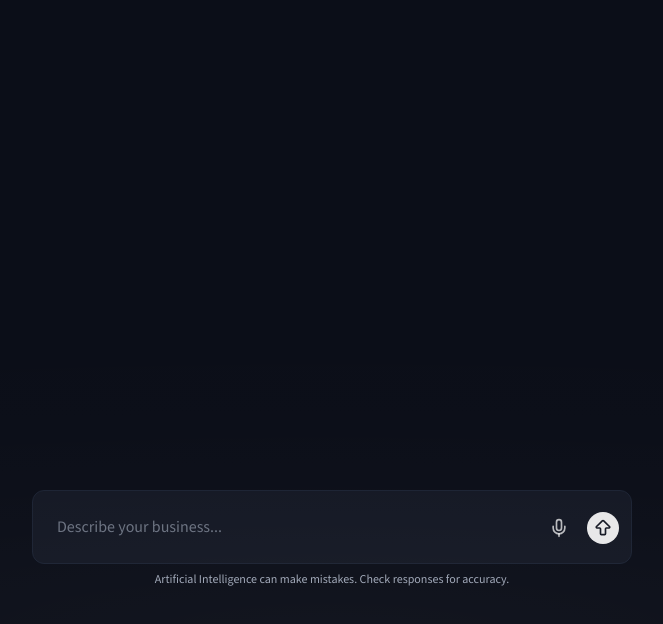
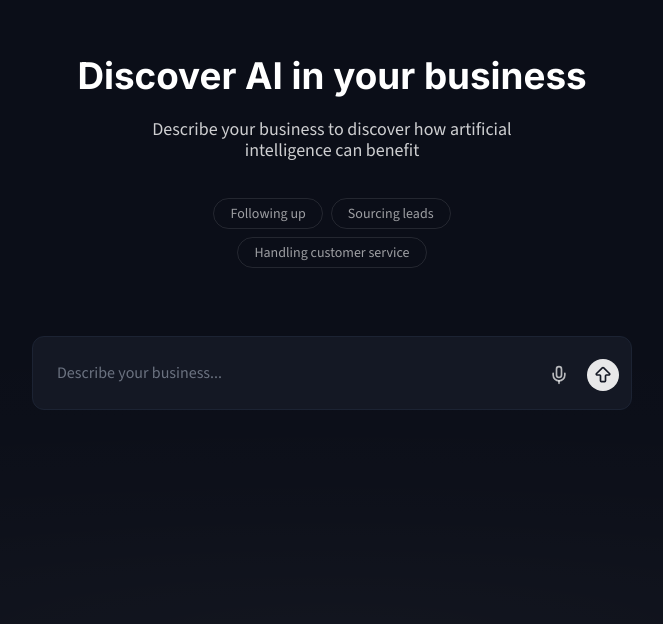
Before and after one commit to jake-harrisliston-dev/personal-ai-chatbot, a React app in the folder frontend/: page / in a window 1280 px wide. Shown: the part 166-790 px from the top of the page, without its empty margins (308-971 px from the left). Built offline with nearby package versions, Linux system fonts and the light colour scheme; the HTML template or start-up script is replaced by a standard one.

Commit message:
feat: start convo logic added

```diff
--- a/frontend/src/App.jsx
+++ b/frontend/src/App.jsx
@@ -8,20 +8,39 @@ import ChatInterface from './components/ChatInterface/ChatInterface'
 
 function App() {
 
+  const [showLandingTitle, setShowLandingTitle] = useState(true)
+  const [showChatInterface, setShowChatInterface] = useState(false)
   const [showModal, setShowModal] = useState(false)
+
+  const handleStartConvo = (message) => {
+    console.log("Message recieved in App.jsx: ", message)
+    setShowLandingTitle(false)
+    setShowChatInterface(true)
+    setShowModal(true)
+  }
 
 
 
   return (
     <div className="chat-page">
-        <ChatInterface />
         <div className='gradient-overlay'></div>
 
       {showModal &&
       <Modal
-        onClose={() => setShowModal(false)}
+      onClose={() => setShowModal(false)}
+      />
+      }
+
+      {showLandingTitle &&
+      <LandingTitle
+        handleStartConvo={handleStartConvo}
         />
       }
+
+      {showChatInterface &&
+      <ChatInterface />
+      }
+
     </div>
   )
 }
--- a/frontend/src/components/ChatInterface/chat-interface.css
+++ b/frontend/src/components/ChatInterface/chat-interface.css
@@ -47,10 +47,13 @@
     border-radius: var(--border-radius-md);
     padding: var(--spacing-sm) var(--spacing-lg);
     margin: var(--spacing-xl) 0;
-    color: rgb(var(--text-color-rgb), 0.8);
     text-align: right;
+    color: var(--text-secondary);
     margin-left: auto;
+    margin-top: var(--spacing-xxxl);
+    margin-bottom: var(--spacing-xxxl);
   }
+
 
   .ai-message {
     align-self: flex-start;
@@ -63,6 +66,7 @@
   /* Markdown formatting */
   .ai-message p {
     margin-bottom: var(--spacing-lg);
+    margin-top: var(--spacing-lg);
     line-height: 1.6;
 }
 
```
